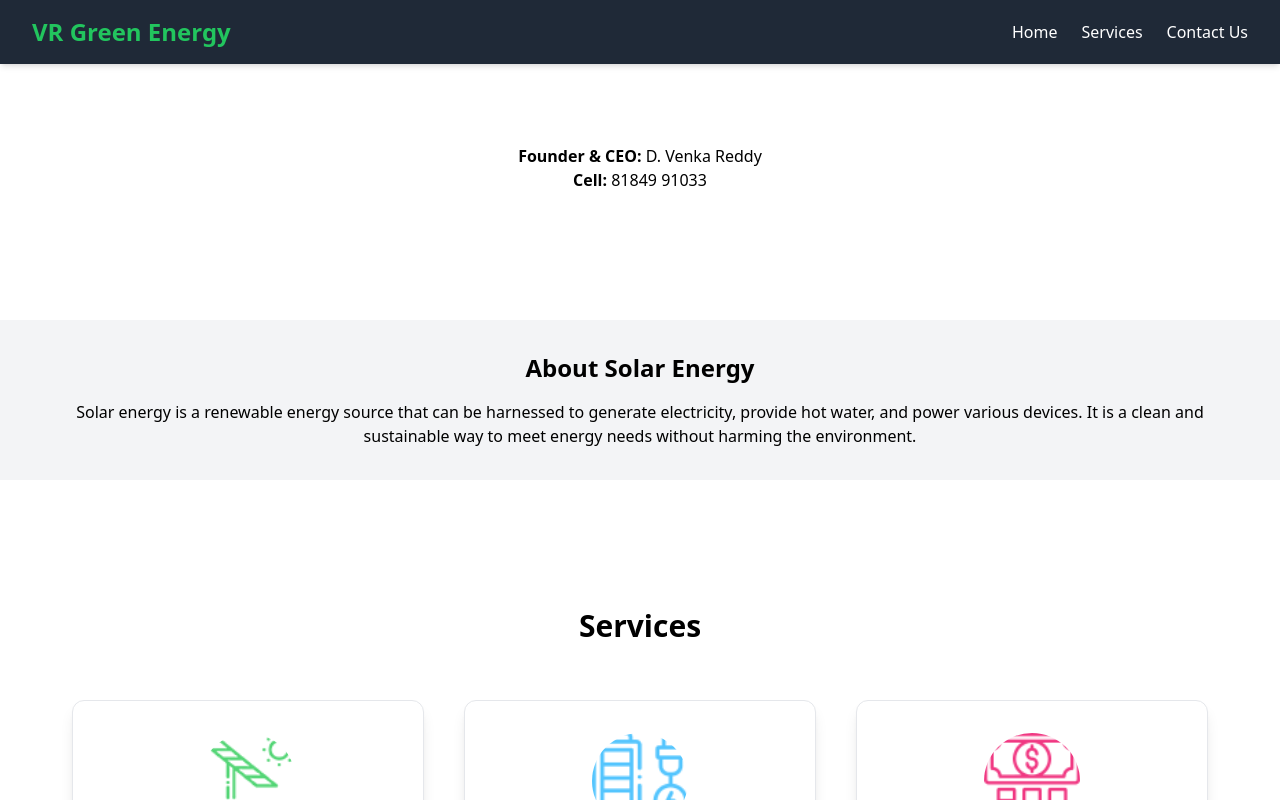
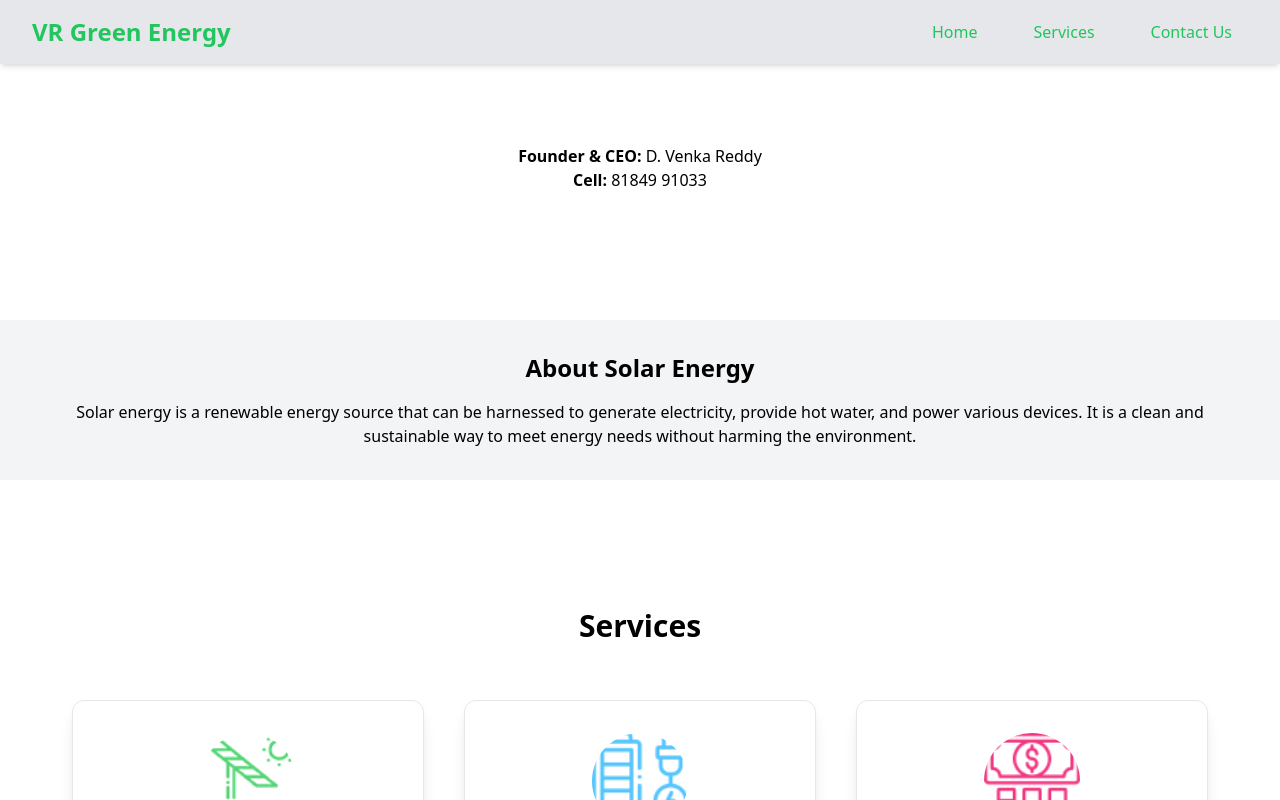
Before and after one commit to mcrgit530/vr-green-energy, a React (Create React App) app: page / in a window 1280 px wide. Shown: the top 800 px of the page. Built offline with nearby package versions, Linux system fonts and the light colour scheme.

Commit message:
Update Header.js

```diff
--- a/src/Header.js
+++ b/src/Header.js
@@ -1,21 +1,20 @@
-// Header.js
 import React from 'react';
 import { Link } from 'react-scroll';
 
 const Header = () => {
   return (
-    <header className="fixed top-0 w-full bg-gray-800 text-white py-4 z-10 flex justify-between items-center px-8 shadow-md">
+    <header className="fixed top-0 w-full bg-gray-200 text-gray-800 py-4 z-10 flex justify-between items-center px-8 shadow-md">
       <h1 className="text-green-500 text-2xl font-bold">VR Green Energy</h1>
       <nav>
         <ul className="flex space-x-6">
           <li>
-            <Link to="home" smooth={true} duration={500} className="cursor-pointer hover:text-green-500">Home</Link>
+            <Link to="home" smooth={true} duration={500} className="cursor-pointer text-green-500 hover:text-white hover:bg-green-500 px-4 py-2 rounded-md transition-colors">Home</Link>
           </li>
           <li>
-            <Link to="services" smooth={true} duration={500} className="cursor-pointer hover:text-green-500">Services</Link>
+            <Link to="services" smooth={true} duration={500} className="cursor-pointer text-green-500 hover:text-white hover:bg-green-500 px-4 py-2 rounded-md transition-colors">Services</Link>
           </li>
           <li>
-            <Link to="contact-us" smooth={true} duration={500} className="cursor-pointer hover:text-green-500">Contact Us</Link>
+            <Link to="contact-us" smooth={true} duration={500} className="cursor-pointer text-green-500 hover:text-white hover:bg-green-500 px-4 py-2 rounded-md transition-colors">Contact Us</Link>
           </li>
         </ul>
       </nav>
```
